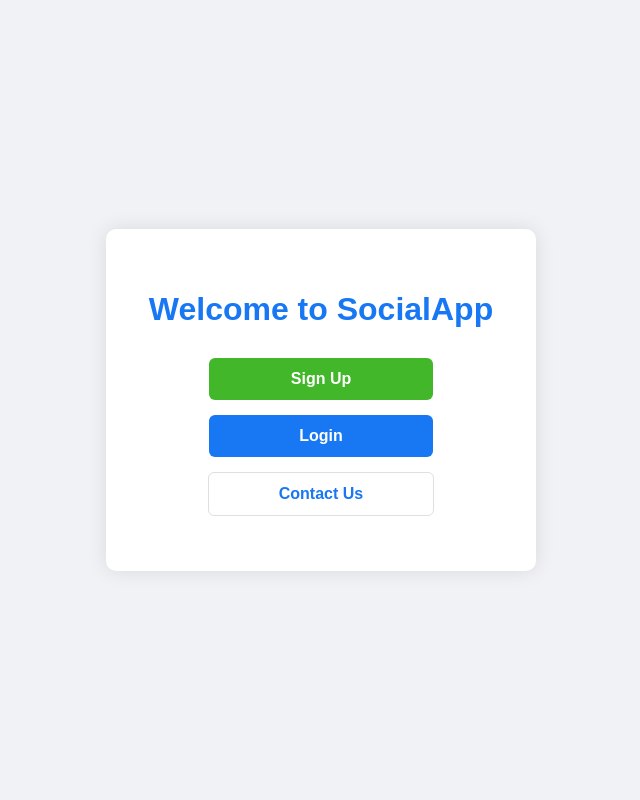
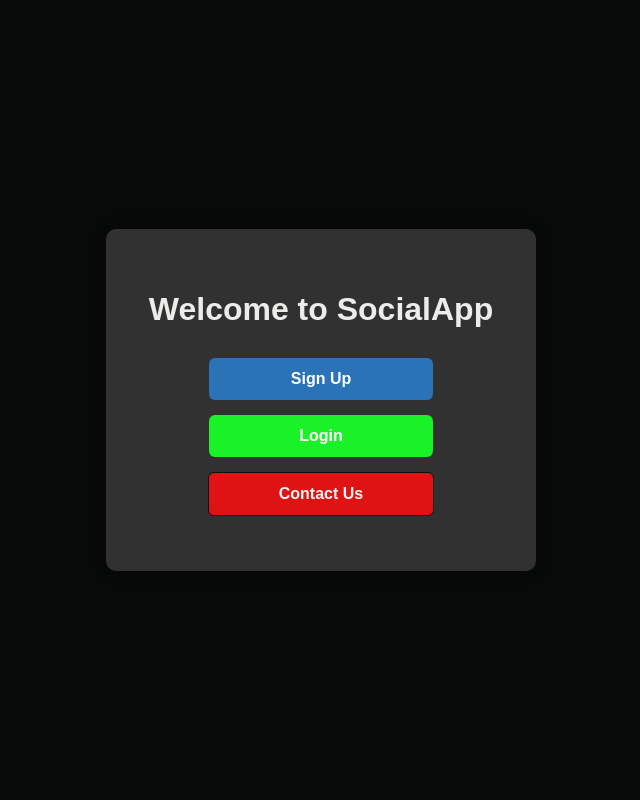
Before and after one commit to Antor786-0/social-Media-dashboard, a PHP site: page / in a window 1280 px wide. Shown: the whole page, without its empty margins (319-959 px from the left). Run offline with PHP 8.4, Linux system fonts and the light colour scheme.

Commit message:
Add files via upload

```diff
--- a/SMD/assets/CSS/index.css
+++ b/SMD/assets/CSS/index.css
@@ -1,6 +1,6 @@
 body {
     font-family: 'Arial', sans-serif;
-    background: #f0f2f5;
+    background: #080909;
     display: flex;
     justify-content: center;
     align-items: center;
@@ -10,7 +10,7 @@ body {
 
   .container {
     text-align: center;
-    background: white;
+    background: rgb(50, 49, 49);
     padding: 40px;
     border-radius: 10px;
     box-shadow: 0 0 20px rgba(0, 0, 0, 0.1);
@@ -18,7 +18,7 @@ body {
   }
 
   h1 {
-    color: #1877f2;
+    color: #eaedea;
     margin-bottom: 30px;
   }
 
@@ -37,19 +37,19 @@ body {
   }
 
   .signup {
-    background: #42b72a;
+    background: #2a73b7;
     color: white;
   }
 
   .login {
-    background: #1877f2;
+    background: #18f226;
     color: white;
   }
 
   .contact {
-    background: white;
-    color: #1877f2;
-    border: 1px solid #dddfe2;
+    background: rgb(223, 19, 19);
+    color: #f2f7f1;
+    border: 1px solid #0a0f16;
   }
 
   .btn:hover {
```
Also changed, not shown: SMD/index.php (line endings or trailing spaces).
